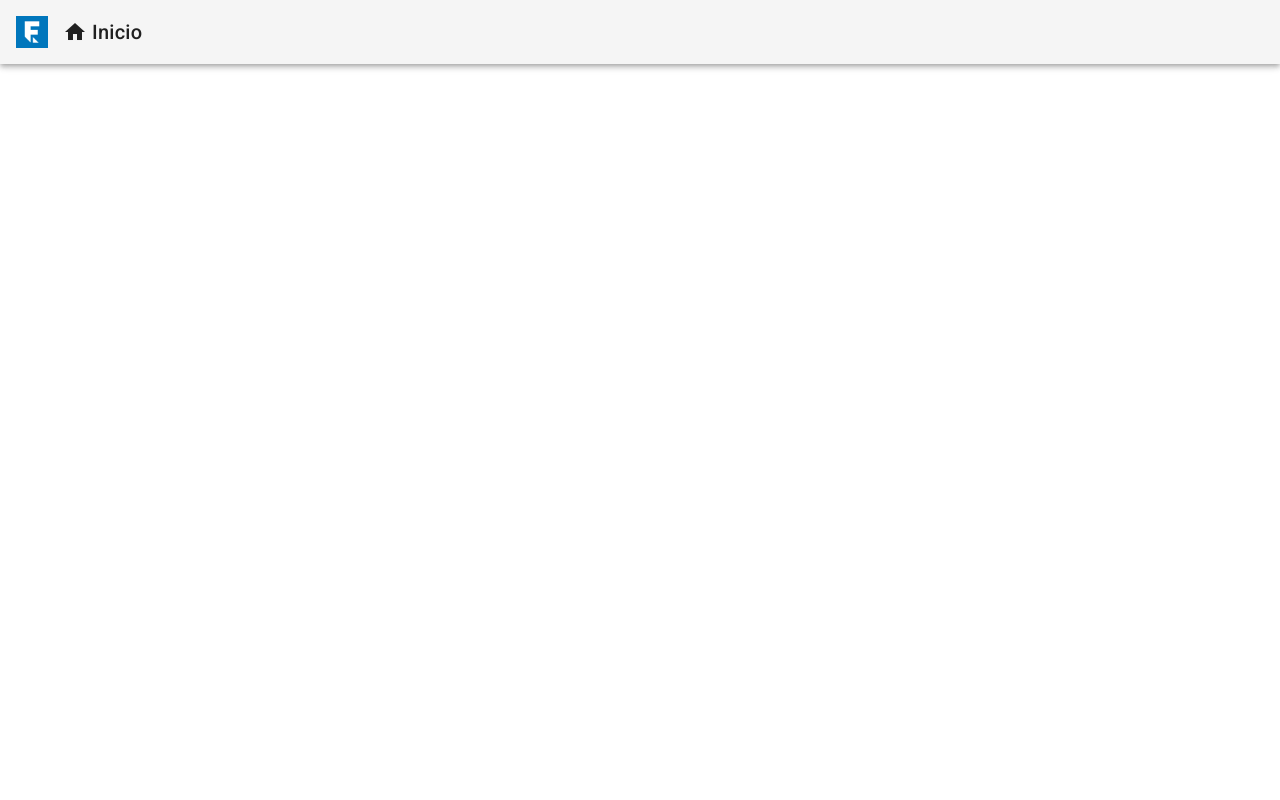
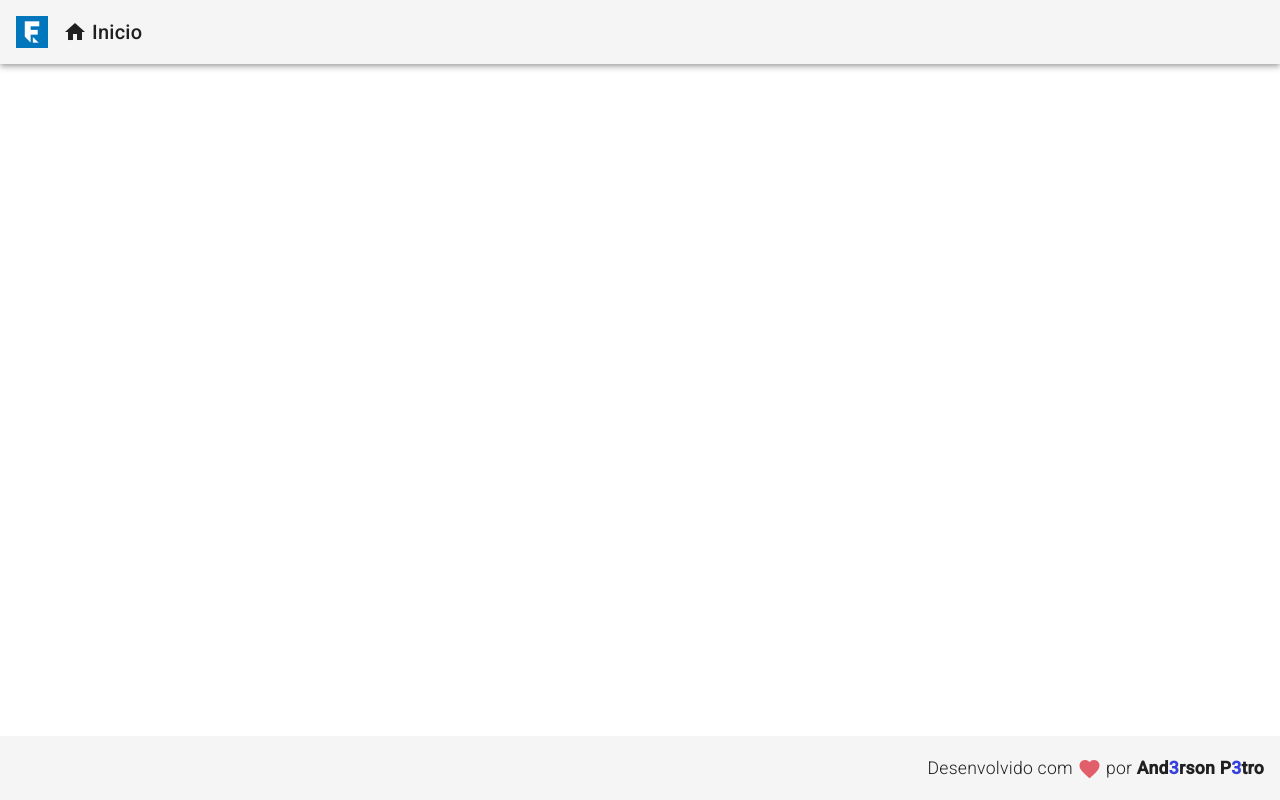
Before and after one commit to AndersonPetro/crud, an Angular app in the folder frontend/: page / in a window 1280 px wide. Built offline with nearby package versions, Linux system fonts and the light colour scheme.

Commit message:
create rodape

```diff
--- a/frontend/src/app/app.component.html
+++ b/frontend/src/app/app.component.html
@@ -1 +1,2 @@
 <app-header></app-header>
+<app-footer></app-footer>
--- a/frontend/src/app/app.module.ts
+++ b/frontend/src/app/app.module.ts
@@ -5,12 +5,14 @@
 import { AppComponent } from './app.component';
 import { BrowserAnimationsModule } from '@angular/platform-browser/animations';
 import { HeaderComponent } from './components/template/header/header.component';
-import { MatToolbarModule } from '@angular/material/toolbar'
+import { MatToolbarModule } from '@angular/material/toolbar';
+import { FooterComponent } from './components/template/footer/footer.component'
 
 @NgModule({
   declarations: [
     AppComponent,
-    HeaderComponent
+    HeaderComponent,
+    FooterComponent
   ],
   imports: [
     BrowserModule,
--- /dev/null
+++ b/frontend/src/app/components/template/footer/footer.component.css
@@ -0,0 +1,12 @@
+.footer {
+    position: fixed;
+    bottom: 0;
+
+    display: flex;
+    justify-content: flex-end;
+}
+
+.footer > span {
+    font-size: 1.1rem;
+    font-weight: 300;
+}
--- /dev/null
+++ b/frontend/src/app/components/template/footer/footer.component.html
@@ -0,0 +1,9 @@
+<mat-toolbar class="footer">
+    <span>
+        Desenvolvido com
+        <i class="material-icons red v-middle">
+            favorite
+        </i>
+        por <strong>And<span class="blue">3</span>rson P<span class="blue">3</span>tro</strong>
+    </span>
+</mat-toolbar>
--- a/frontend/src/styles.css
+++ b/frontend/src/styles.css
@@ -2,3 +2,15 @@
 
 html, body { height: 100%; }
 body { margin: 0; font-family: Roboto, "Helvetica Neue", sans-serif; }
+
+.red {
+    color: rgb(227, 94, 107)
+}
+
+.blue {
+    color: rgb(54, 65, 221)
+}
+
+.v-middle {
+    vertical-align: middle;
+}
```
Also changed, not shown: frontend/src/app/components/template/footer/footer.component.ts (added, +10 -0 lines).
